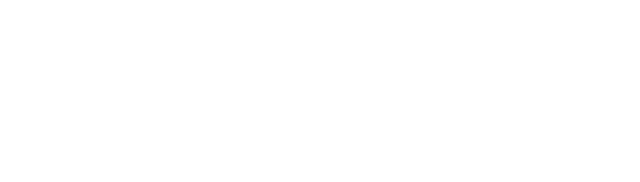
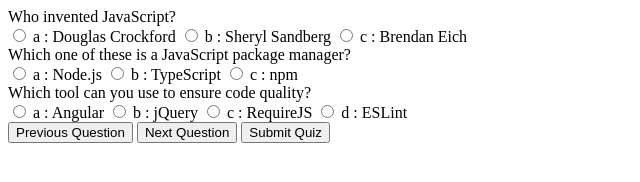
Before and after one commit to BrittineyWashington/Week10, a website: page index.html in a window 1280 px wide. Shown: the whole page, without its empty margins (0-640 px from the left). Drawn offline with Linux system fonts and the light colour scheme.

Commit message:
3rd push- basic template for quiz

```diff
--- a/index.html
+++ b/index.html
@@ -1,10 +1,34 @@
-<!--Reminder:
-For this project and all remaining projects, you should have a file called .gitignore in your project directory. In that file you should have a line that says "/node_modules" without the quotes. This tells git to ignore all your node module dependencies when it pushes code to your repo.
-You should also have a file called package.json in your project directory. Please make sure this file gets pushed to your Github repo with all your other project files. This file is a manifest or list of all dependencies that your project requires to function properly. With this file someone can clone your repo and then run "npm install" in the project directory and they will automatically download all the node module dependencies needed.
-
-Coding Steps:
+<!-- Coding Steps:
 Using HTML, Bootstrap, and JavaScript create a single page website that contains the following:
 A Bootstrap styled table representing your choice of data.
 A Bootstrap styled form that allows a user to add a new row to the table when clicking on submit.
-//possible idea: take the wrestling game from week 4?
--->
+//possible idea: take the wrestling game from week 5 or musical instrument -->
+
+<!DOCTYPE html>
+<html lang="en">
+<head>
+    <meta charset="UTF-8">
+    <meta http-equiv="X-UA-Compatible" content="IE=edge">
+    <meta name="viewport" content="width=device-width, initial-scale=1.0">
+    <title>Week 10 Project- AEW Quiz</title>
+
+</head>
+<body>
+    <!-- This will be a way to show and hide questions, buttons to navigate the quiz -->
+    <!-- this quiz-container will help us position the questions as layers to show and hide -->
+    <div class="quiz-container">
+    <!-- this will hold the quiz -->
+        <div id="quiz"></div>
+    </div>
+<!-- these buttons will be to go back and forward in the quiz -->
+    <button id="previous">Previous Question</button>
+    <button id="next">Next Question</button>
+<!-- this will be to submit the quiz -->
+    <button id="submit">Submit Quiz</button>
+
+<!-- This will be to display the results -->
+<div id="results"></div>
+
+<script src="quiz.js"></script>
+</body>
+</html>
--- /dev/null
+++ b/quiz.js
@@ -0,0 +1,137 @@
+// We can then select these HTML elements and store references to them in variables like so:
+
+const quizContainer = document.getElementById('quiz');
+
+const resultsContainer = document.getElementById('results');
+
+const submitButton = document.getElementById('submit');
+
+// need a way to build a quiz, show results, and put it all together. We can start by laying out our functions, and we’ll fill them in as we go:
+
+//Displaying the Quiz Questions
+//object literals to represent the indiidual questions
+//array to hold all of the questions that make up the quiz.
+    //-using an array will make the questions easier to iterate over
+
+//switch up my questions to trivia: Office, Friends, AEW
+//these are listed in order of how they are added, if want them presented in a sorted way will have to sort the array of objects in JS.
+const myQuestions = [
+    {
+        question: "Who invented JavaScript?",
+        answers: {
+            a: "Douglas Crockford",
+            b: "Sheryl Sandberg",
+            c: "Brendan Eich"
+        },
+        correctAnswer: "c"
+    },
+    {
+        question: "Which one of these is a JavaScript package manager?",
+        answers: {
+            a: "Node.js",
+            b: "TypeScript",
+            c: "npm"
+        },
+        correctAnswer: "c"
+    },
+    {
+        question: "Which tool can you use to ensure code quality?",
+        answers: {
+            a: "Angular",
+            b: "jQuery",
+            c: "RequireJS",
+            d: "ESLint"
+    },
+        correctAnswer: "d"
+    }
+];
+
+
+//createQuiz = buildQuiz
+//this will run immediately
+//this will store the HTML output
+function createQuiz() {
+    const output = [];
+
+//for each question...
+//this is us looping through each question
+myQuestions.forEach( //the code we want to run for each question goes here
+    (currentQuestion, questionNumber) => {//to help with brevity use arrow function
+        //we get the current value, the index, & the array as parameters
+
+        //variable to store the list of possible answers
+        const answers = [];
+
+        //and for each available answer...
+        for(letter in currentQuestion.answers) {
+
+            //...add an HTML radio button, can change the button type if want.
+            //enclose the HTML radio button in a label element- this lets the user be able to click anywhere on the answer to select that answer this helps with accessibility so that the user doesn't have to click exactly on the radio button
+            answers.push(
+                `<label>
+                <input type="radio" name="question${questionNumber}" value="${letter}">
+                ${letter} :
+                ${currentQuestion.answers[letter]}
+                </label>`
+            );
+        }
+    //add this question and it's answer to the output
+    //by using the join we can put together the list of answers into one string that can go to the answers div
+        output.push(
+           `<div class="question"> ${currentQuestion.question} </div>
+           <div class="answers">${answers.join('')} </div>`
+        );
+    }
+);
+
+//finally we combine our output list into one string of HTML and put it on the page
+    quizContainer.innerHTML = output.join('');
+}
+
+
+
+//displayResults = showResults
+//this will run when our user clicks the submit button
+//this will loop over the answers, check them, and show results
+function displayResults() {
+    //gather answer containers from our quiz
+    const answerContainers = quizContainer.querySelectorAll('.answers');
+
+    //keep track of user's answers
+    let numberCorrect = 0;
+
+    //for each question...
+    myQuestions.forEach( (currentQuestion, questionNumber) => {
+        //find selected answer
+        const answerContainer = answerContainers[questionNumber];//look inside the answer container for the current question
+        const selector = `input[name=question${questionNumber}]:checked`; //this will let us define a CSS selector that will let us find which radio button is checked
+        const userAnswer = (answerContainer.querySelector(selector) || {}).value;//querySelector to search for defined CSS selector
+        //.value gets the value of that answer
+            //By adding || and {} which is or and an empty array this will catch if an user leaves the answer blank
+
+        //this part evaluates the answers & displays the results
+        //if answer is correct
+        if(userAnswer === currentQuestion.correctAnswer) {
+            //add to the number of correct answers
+            numberCorrect++;//if the user's answer matches increase the number of Correct by one
+
+            //color the answers green
+            answerContainers[questionNumber].style.color = 'lightgreen';
+        }
+            //if answer is wrong or blank
+            else {
+            //color the answers red
+            answerContainers[questionNumber].style.color = 'red';
+            }
+    });
+        //show number of correct answers out of total
+        resultsContainer.innerHTML = `${numberCorrect} out of ${myQuestions.length}`;
+}
+//what the above code does: find selected answer in HTML, handle what happens if answer is correct, handle what happens if answer is wrong
+
+
+//display quiz right away
+createQuiz();
+
+//on submit, show results
+submitButton.addEventListener('click', displayResults);
```
